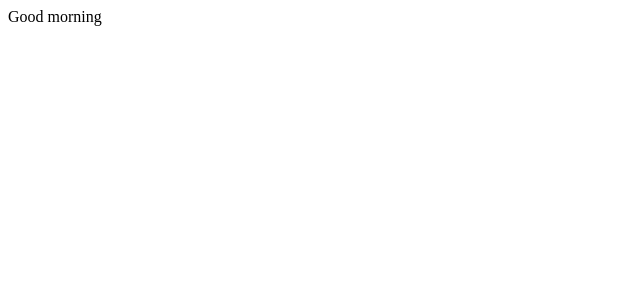
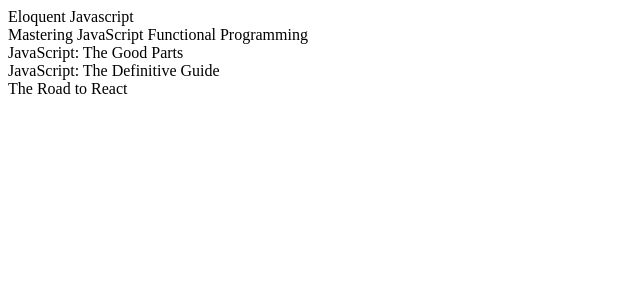
Before and after one commit to stepweaver/myFlix-client, a React (Vite) app: page / in a window 1280 px wide. Shown: the top 300 px of the page, without its empty margins (0-640 px from the left). Built offline with nearby package versions, Linux system fonts and the light colour scheme.

Commit message:
Update index.jsx
import MainView

```diff
--- a/src/index.jsx
+++ b/src/index.jsx
@@ -1,12 +1,12 @@
 import { createRoot } from 'react-dom/client';
+
+import { MainView } from './components/main-view/main-view';
 
 import './index.scss';
 
 const MyFlixApplication = () => {
   return (
-    <div className='my-flix'>
-      <div>Good morning</div>
-    </div>
+    <MainView />
   );
 };
 
```
